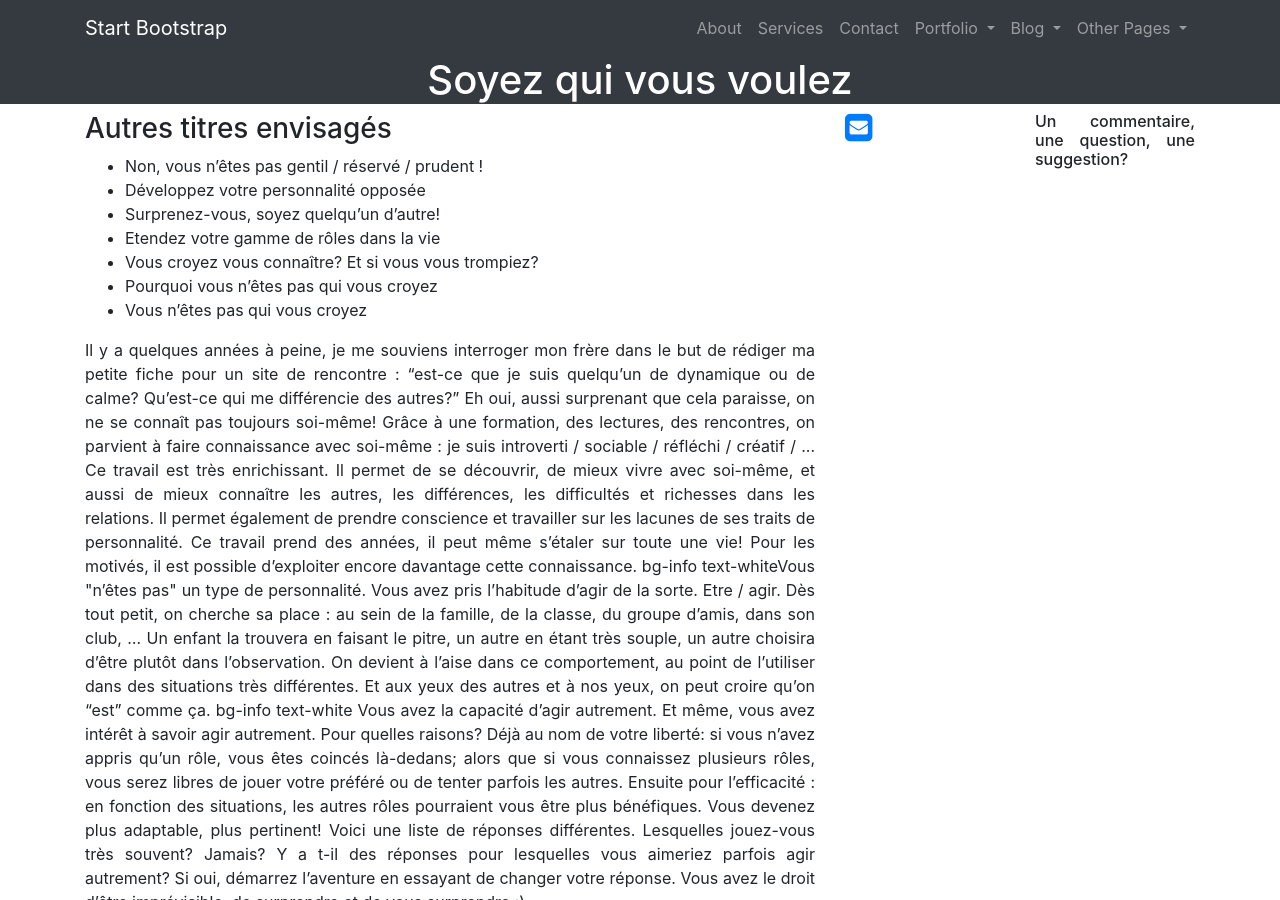
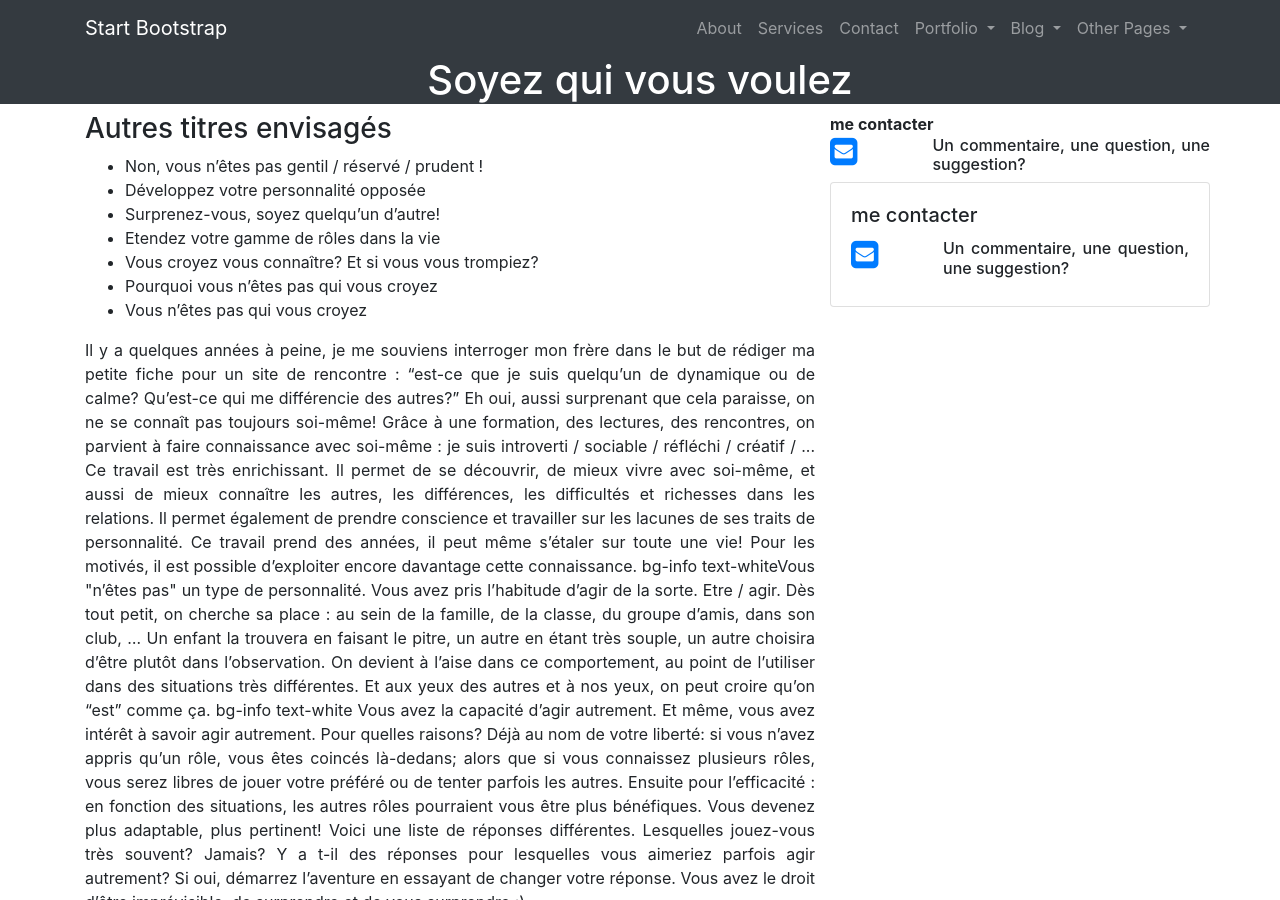
Before and after one commit to OrgaEvolutions/Nathoup.github.io, a Jekyll site: the page built from articles/personnalite.html, in a window 1280 px wide and 900 px high. Built offline with Jekyll 4.4.1, drawn with Linux system fonts in a browser that asks for light colours; nearby versions of some CDN libraries; comment, search, counter and statistics services are not loaded.

Commit message:
Update post.html

```diff
--- a/_layouts/post.html
+++ b/_layouts/post.html
@@ -24,8 +24,22 @@
        </div>
        <div class = "col-lg-4">
            <div class="row">
-         <div class = "col"><a href="mailto:{{ site.email }}?subject:{{page.title}}" class="author-social" target="_blank"><i class="fa fa-2x fa-envelope-square"></i></a></div>
-         <div class = "col"><h6>Un commentaire, une question, une suggestion?</h6></div>
+            <b>me contacter</b>
+            <div class="row">
+             <div class = "col-3"><a href="mailto:{{ site.email }}?subject:{{page.title}}" class="author-social" target="_blank"><i class="fa fa-2x fa-envelope-square"></i></a></div>
+             <div class = "col-9"><h6>Un commentaire, une question, une suggestion?</h6></div>
+            </div>
+
+           <div class="card">
+             <div class="card-body">
+               <h5 class="card-title">me contacter</h5>
+               <div class="card-text">
+               <div class="row">
+                 <div class = "col-3"><a href="mailto:{{ site.email }}?subject:{{page.title}}" class="author-social" target="_blank"><i class="fa fa-2x fa-envelope-square"></i></a></div>
+                 <div class = "col-9"><h6>Un commentaire, une question, une suggestion?</h6></div>
+               </div>
+             </div>
+
            </div>
         </div>
     </div>
```
Lines whose indentation alone changed are shown as unchanged.
